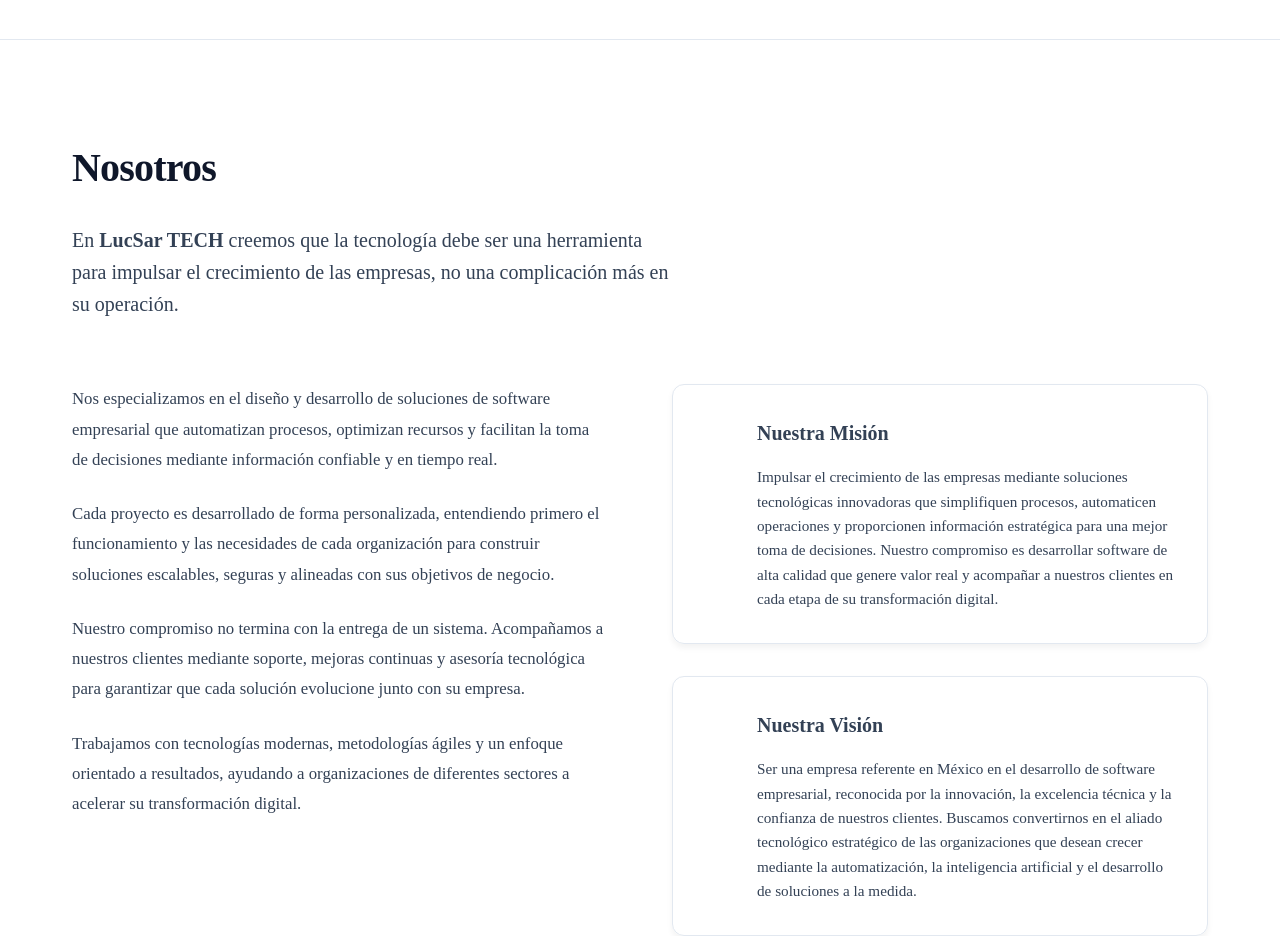
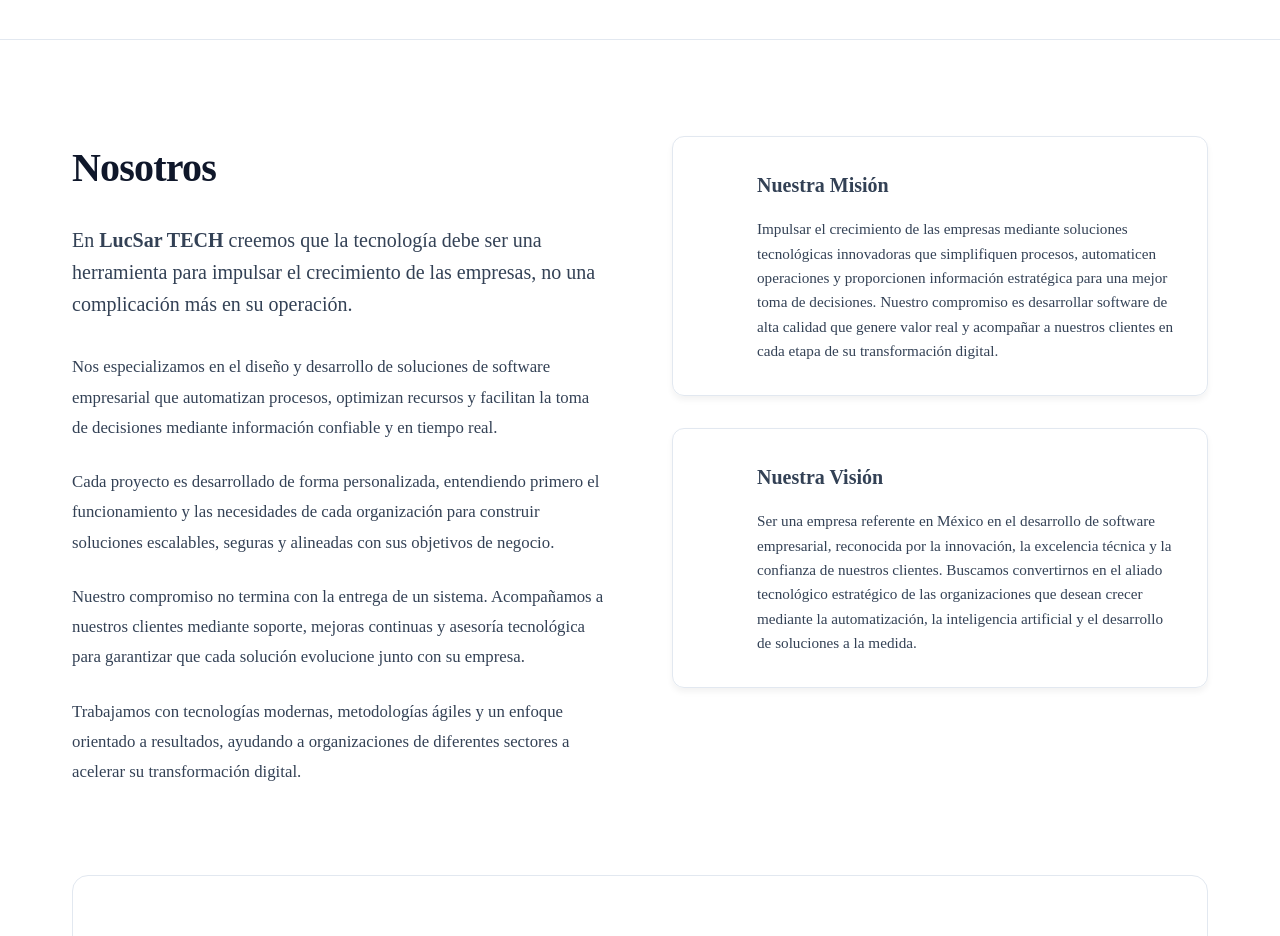
Before and after one commit to hnavarro191016-jpg/LucSar-TECH, a Next.js app: page / in a window 1280 px wide. Shown: the part 1360-2296 px from the top of the page. Built offline with nearby package versions, Linux system fonts and the light colour scheme.

Commit message:
Move AboutSection header into left column for top alignment

```diff
--- a/src/components/home/AboutSection.module.css
+++ b/src/components/home/AboutSection.module.css
@@ -1,7 +1,7 @@
 .header {
   text-align: left;
   max-width: 800px;
-  margin-bottom: 4rem;
+  margin-bottom: 2rem;
 }
 
 .contentGrid {
--- a/src/components/home/AboutSection.tsx
+++ b/src/components/home/AboutSection.tsx
@@ -13,15 +13,14 @@
   return (
     <section id="nosotros" className="section">
       <div className="container">
-        <div className={styles.header}>
-          <h2 className="title-section">Nosotros</h2>
-          <p className="subtitle">
-            En <strong>LucSar TECH</strong> creemos que la tecnología debe ser una herramienta para impulsar el crecimiento de las empresas, no una complicación más en su operación.
-          </p>
-        </div>
-
         <div className={styles.contentGrid}>
           <div className={styles.textContent}>
+            <div className={styles.header}>
+              <h2 className="title-section">Nosotros</h2>
+              <p className="subtitle">
+                En <strong>LucSar TECH</strong> creemos que la tecnología debe ser una herramienta para impulsar el crecimiento de las empresas, no una complicación más en su operación.
+              </p>
+            </div>
             <p className={styles.paragraph}>
               Nos especializamos en el diseño y desarrollo de soluciones de software empresarial que automatizan procesos, optimizan recursos y facilitan la toma de decisiones mediante información confiable y en tiempo real.
             </p>
```
